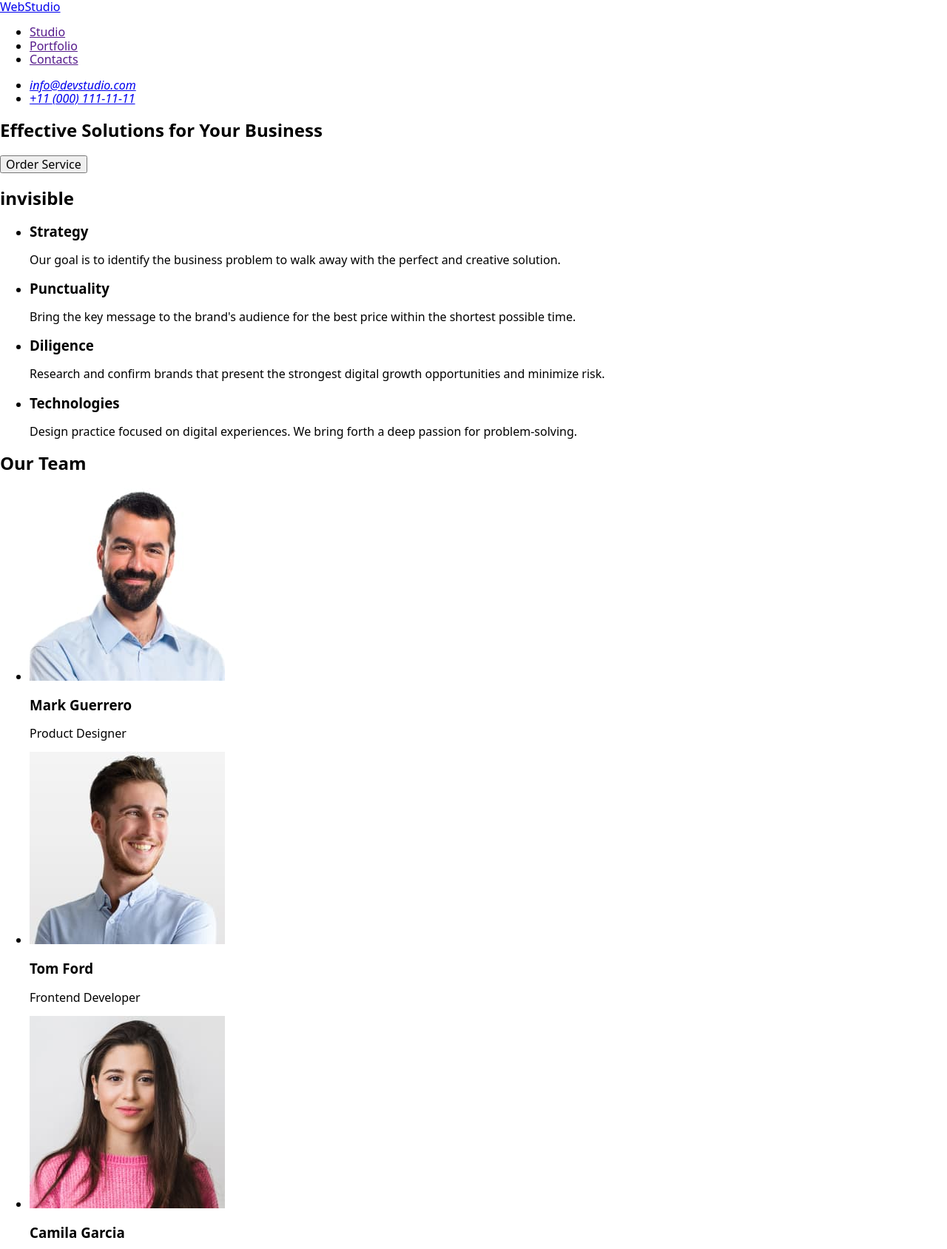
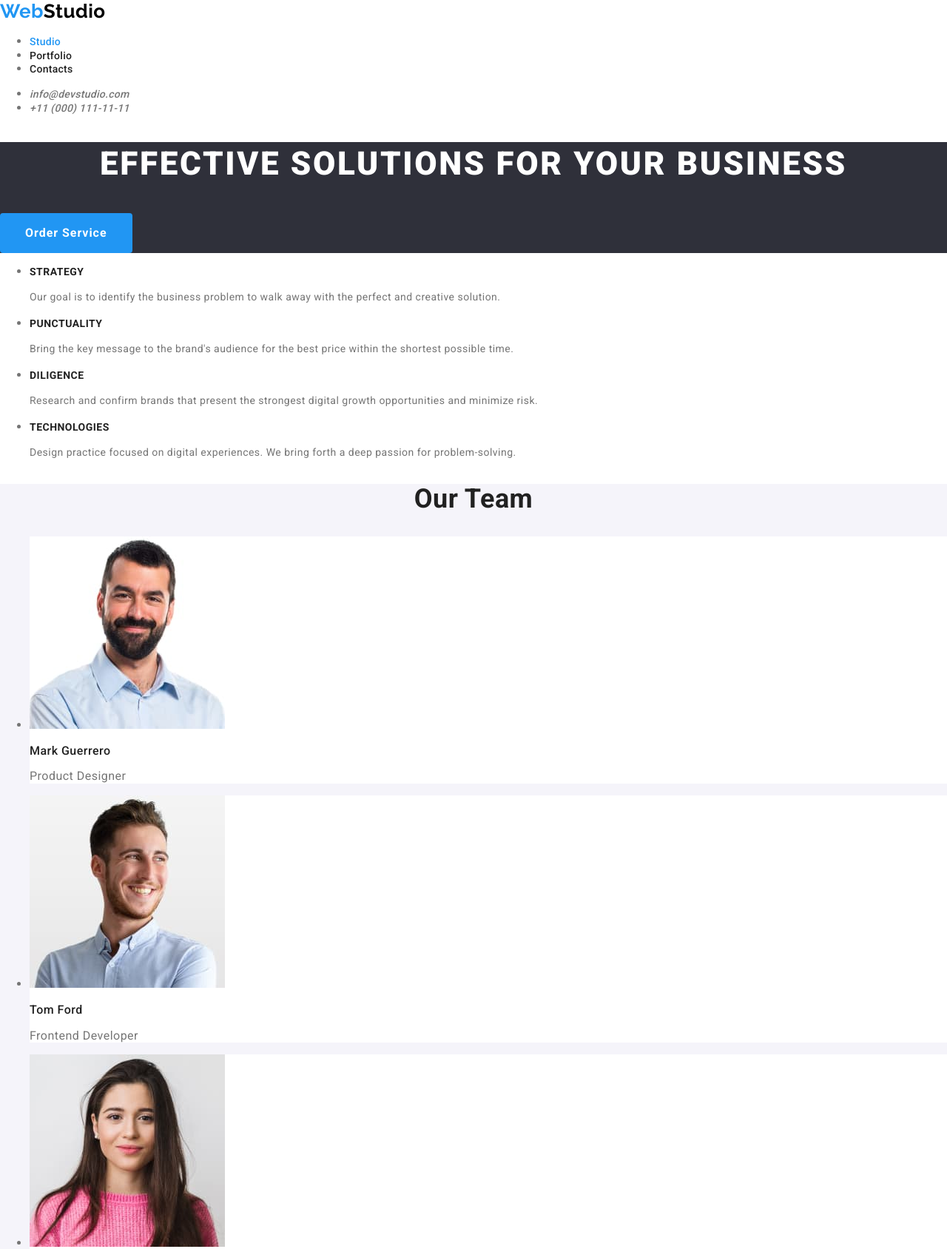
Before and after one commit to Hrebenkov/goit-markup-hw-02, a plain HTML site: page index.html in a window 1280 px wide. Shown: the top 1688 px of the page at 74% size. Drawn offline with nearby package versions, Linux system fonts and the light colour scheme.

Commit message:
final 1.0

```diff
--- /dev/null
+++ b/css/styles.css
@@ -0,0 +1,194 @@
+:root {
+  --logo-brand-color: #2196f3;
+  --logo-positive-color: #000;
+  --logo-negative-color: #fff;
+  --grey: #757575;
+  --grey-contacts: rgba(255, 255, 255, 0.6);
+  --black: #212121;
+  --white: #fff;
+  --background-brand-color: #2f303a;
+  --background-button-color: #f5f4fa;
+  --background-btn-color: #f5f4fa;
+}
+
+body {
+  background-color: var(--white);
+  font-family: 'Roboto', sans-serif;
+  letter-spacing: 0.03em;
+  color: var(--grey);
+}
+
+/* color logo*/
+/* header */
+/* logo */
+
+.menu-link.current {
+  color: var(--logo-brand-color);
+}
+
+.logo,
+.logo-positive,
+.logo-negative {
+  font-family: 'Raleway', sans-serif;
+  font-weight: 700;
+  font-size: 26px;
+  line-height: 1.2;
+  color: var(--logo-brand-color);
+  text-decoration: none;
+}
+
+.logo-positive {
+  color: var(--logo-positive-color);
+}
+
+.logo-negative {
+  color: var(--logo-negative-color);
+}
+
+.menu-link {
+  text-decoration: none;
+  font-weight: 500;
+  font-size: 14px;
+  line-height: 1.14;
+  letter-spacing: 0.02em;
+  color: var(--black);
+}
+
+.contacts-link {
+  text-decoration: none;
+  font-weight: 500;
+  font-size: 14px;
+  line-height: 1.14;
+  letter-spacing: 0.02em;
+  color: var(--grey);
+}
+
+/* стилизация nav-box на действия */
+.menu-link:hover,
+.menu-link:focus,
+.contacts-link:hover,
+.contacts-link:focus {
+  color: var(--logo-brand-color);
+}
+
+.menu-link-action:visited {
+  color: var(--black);
+}
+
+/* Main content */
+
+.main-content {
+  background-color: var(--background-brand-color);
+}
+
+.main-content-title {
+  font-weight: 900;
+  font-size: 44px;
+  line-height: 1.36;
+  text-align: center;
+  letter-spacing: 0.06em;
+  text-transform: uppercase;
+  color: var(--white);
+}
+
+.order-button {
+  padding: 10px 32px;
+  border-radius: 4px;
+  border-color: transparent;
+
+  font-family: inherit;
+  font-weight: 700;
+  font-size: 16px;
+  line-height: 1.88;
+  letter-spacing: 0.06em;
+  color: var(--white);
+  background-color: var(--logo-brand-color);
+  cursor: pointer;
+}
+
+.order-button:hover,
+.order-button:focus {
+  background-color: #188ce8;
+}
+
+.visually-hidden {
+  position: absolute;
+  white-space: nowrap;
+  width: 1px;
+  height: 1px;
+  overflow: hidden;
+  border: 0;
+  padding: 0;
+  clip: rect(0 0 0 0);
+  clip-path: inset(50%);
+  margin: -1px;
+}
+
+.section-title {
+  font-weight: 700;
+  font-size: 36px;
+  line-height: 1.16;
+  text-align: center;
+  color: var(--black);
+}
+
+.features-title {
+  font-weight: 700;
+  font-size: 14px;
+  line-height: 1.14;
+  text-transform: uppercase;
+  color: var(--black);
+}
+
+.features-text {
+  font-size: 14px;
+  line-height: 1.71;
+  color: var(--grey);
+}
+
+/* Our Team */
+.section-team {
+  background-color: var(--background-btn-color);
+}
+
+.employee-item {
+  background-color: white;
+}
+
+.employee-name {
+  font-weight: 500;
+  font-size: 16px;
+  line-height: 1.18;
+  color: var(--black);
+}
+
+.employee-posiition {
+  font-size: 16px;
+  line-height: 1.18;
+  color: var(--grey);
+}
+
+/* Portfolio */
+/* образцы работ */
+.samples-title {
+  font-weight: 500;
+  font-size: 16px;
+  line-height: 1.18;
+  color: var(--black);
+}
+
+.samples-description {
+  font-size: 16px;
+  line-height: 1.18;
+  color: var(--grey);
+}
+
+/* footer */
+.footer {
+  background-color: var(--background-brand-color);
+}
+.ads {
+  font-size: 16px;
+  line-height: 1.18;
+  color: var(--white);
+}
--- a/index.html
+++ b/index.html
@@ -11,59 +11,80 @@
       crossorigin="anonymous"
       referrerpolicy="no-referrer"
     />
+    <link rel="preconnect" href="https://fonts.googleapis.com" />
+    <link rel="preconnect" href="https://fonts.gstatic.com" crossorigin />
+    <link
+      href="https://fonts.googleapis.com/css2?family=Raleway:wght@700&family=Roboto:wght@400;500;700;900&display=swap"
+      rel="stylesheet"
+    />
+    <link rel="stylesheet" href="./css/styles.css" />
   </head>
   <body>
     <!--Header-->
     <header>
       <nav>
-        <a href="./index.html">WebStudio</a>
+        <a href="./index.html" class="logo"
+          >Web<span class="logo-positive">Studio</span>
+        </a>
         <ul>
-          <li><a href="">Studio</a></li>
-          <li><a href="">Portfolio</a></li>
-          <li><a href="">Contacts</a></li>
+          <li><a href="" class="menu-link current">Studio</a></li>
+          <li><a href="" class="menu-link">Portfolio</a></li>
+          <li><a href="" class="menu-link">Contacts</a></li>
         </ul>
       </nav>
       <address>
         <ul>
-          <li><a href="mailto:info@devstudio.com">info@devstudio.com</a></li>
-          <li><a href="tel:+110001111111">+11 (000) 111-11-11</a></li>
+          <li>
+            <a href="mailto:info@devstudio.com" class="contacts-link"
+              >info@devstudio.com</a
+            >
+          </li>
+          <li>
+            <a href="tel:+110001111111" class="contacts-link"
+              >+11 (000) 111-11-11</a
+            >
+          </li>
         </ul>
       </address>
     </header>
+
     <!--Main content-->
     <main>
-      <section>
-        <h1>Effective Solutions for Your Business</h1>
-        <button type="button">Order Service</button>
+      <section class="main-content">
+        <h1 class="main-content-title">
+          Effective Solutions for Your Business
+        </h1>
+        <button type="button" class="order-button">Order Service</button>
       </section>
+
       <!--Skills-->
       <section>
-        <h2>invisible</h2>
+        <h2 class="visually-hidden">invisible - - hidden tag</h2>
         <ul>
           <li>
-            <h3>Strategy</h3>
-            <p>
+            <h3 class="features-title">Strategy</h3>
+            <p class="features-text">
               Our goal is to identify the business problem to walk away with the
               perfect and creative solution.
             </p>
           </li>
           <li>
-            <h3>Punctuality</h3>
-            <p>
+            <h3 class="features-title">Punctuality</h3>
+            <p class="features-text">
               Bring the key message to the brand's audience for the best price
               within the shortest possible time.
             </p>
           </li>
           <li>
-            <h3>Diligence</h3>
-            <p>
+            <h3 class="features-title">Diligence</h3>
+            <p class="features-text">
               Research and confirm brands that present the strongest digital
               growth opportunities and minimize risk.
             </p>
           </li>
           <li>
-            <h3>Technologies</h3>
-            <p>
+            <h3 class="features-title">Technologies</h3>
+            <p class="features-text">
               Design practice focused on digital experiences. We bring forth a
               deep passion for problem-solving.
             </p>
@@ -71,48 +92,130 @@
         </ul>
       </section>
       <!-- Our Team-->
-      <section>
-        <h2>Our Team</h2>
+      <section class="section-team">
+        <h2 class="section-title">Our Team</h2>
         <ul>
-          <li>
+          <li class="employee-item">
             <img
               src="./images/mark.jpg"
               alt="photo1 Mark Guerrero"
               width="264"
             />
-            <h3>Mark Guerrero</h3>
-            <p>Product Designer</p>
+            <h3 class="employee-name">Mark Guerrero</h3>
+            <p class="employee-posiition">Product Designer</p>
           </li>
-          <li>
+          <li class="employee-item">
             <img src="./images/tom.jpg" alt="photo2 Tom Ford" width="264" />
-            <h3>Tom Ford</h3>
-            <p>Frontend Developer</p>
+            <h3 class="employee-name">Tom Ford</h3>
+            <p class="employee-posiition">Frontend Developer</p>
           </li>
-          <li>
+          <li class="employee-item">
             <img
               src="./images/camila.jpg"
               alt="photo3 Camila Garcia"
               width="264"
             />
-            <h3>Camila Garcia</h3>
-            <p>Marketing</p>
+            <h3 class="employee-name">Camila Garcia</h3>
+            <p class="employee-posiition">Marketing</p>
           </li>
-          <li>
+          <li class="employee-item">
             <img
               src="./images/daniel.jpg"
               alt="photo4 Daniel Wilson"
               width="264"
             />
-            <h3>Daniel Wilson</h3>
-            <p>UI Designer</p>
+            <h3 class="employee-name">Daniel Wilson</h3>
+            <p class="employee-posiition">UI Designer</p>
+          </li>
+        </ul>
+      </section>
+
+      <!-- Portfolio -->
+
+      <section>
+        <h2 class="section-title">Our Portfolio</h2>
+        <ul>
+          <li>
+            <a class="link-decor" href="">
+              <img
+                src="./images/banking-app.jpg"
+                alt="Banking App"
+                width="360"
+                height="300"
+              />
+              <h3 class="samples-title">Banking App</h3>
+              <p class="samples-description">App</p>
+            </a>
+          </li>
+          <li>
+            <a class="link-decor" href="">
+              <img
+                src="./images/cashless-payment.jpg"
+                alt="cashless-payment"
+                width="360"
+                height="300"
+              />
+              <h3 class="samples-title">Cashless Payment</h3>
+              <p class="samples-description">Marketing</p>
+            </a>
+          </li>
+          <li>
+            <a class="link-decor" href="">
+              <img
+                src="./images/meditation-app.jpg"
+                alt="Meditation App"
+                width="360"
+                height="300"
+              />
+              <h3 class="samples-title">Meditation App</h3>
+              <p class="samples-description">App</p>
+            </a>
+          </li>
+          <li>
+            <a class="link-decor" href="">
+              <img
+                src="./images/taxi-service.jpg"
+                alt="Taxi Service"
+                width="360"
+                height="300"
+              />
+              <h3 class="samples-title">Taxi Service</h3>
+              <p class="samples-description">Marketing</p>
+            </a>
+          </li>
+          <li>
+            <a class="link-decor" href="">
+              <img
+                src="./images/screen-illustrations.jpg"
+                alt="Screen Illustrations"
+                width="360"
+                height="300"
+              />
+              <h3 class="samples-title">Screen Illustrations</h3>
+              <p class="samples-description">Design</p>
+            </a>
+          </li>
+          <li>
+            <a class="link-decor" href="">
+              <img
+                src="./images/online-courses.jpg"
+                alt="Online Courses"
+                width="360"
+                height="300"
+              />
+              <h3 class="samples-title">Online Courses</h3>
+              <p class="samples-description">Marketing</p>
+            </a>
           </li>
         </ul>
       </section>
     </main>
     <!--Footer-->
-    <footer>
-      <a href="./index.html">WebStudio</a>
-      <p>
+    <footer class="footer">
+      <a href="./index.html" class="logo bottom"
+        >Web<span class="logo-negative">Studio</span>
+      </a>
+      <p class="ads">
         Increase the flow of customers and sales for your business with digital
         marketing & growth solutions.
       </p>
```
Also changed, not shown: images/banking-app.jpg (added), images/cashless-payment.jpg (added), images/meditation-app.jpg (added), images/online-courses.jpg (added), images/screen-illustrations.jpg (added), images/taxi-service.jpg (added).
